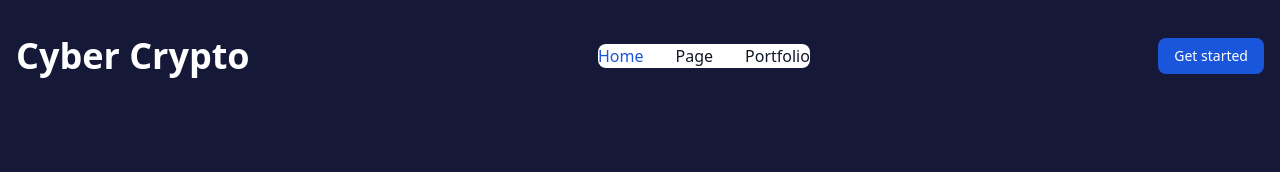
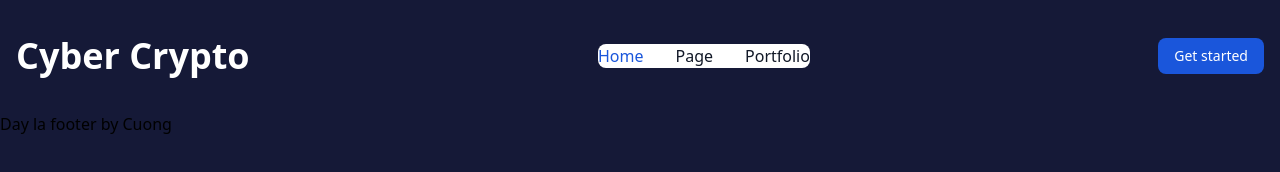
Before and after one commit to antking19/cyber_capstone, a website: page src/index.html in a window 1280 px wide. Drawn offline with nearby package versions, Linux system fonts and the light colour scheme.

Commit message:
implement footer by cuong

```diff
--- a/src/index.html
+++ b/src/index.html
@@ -90,6 +90,8 @@
             </nav>
         </header>
 
+        <footer>Day la footer by Cuong</footer>
+
         <script src="../node_modules/flowbite/dist/flowbite.min.js"></script>
     </body>
 </html>
```
